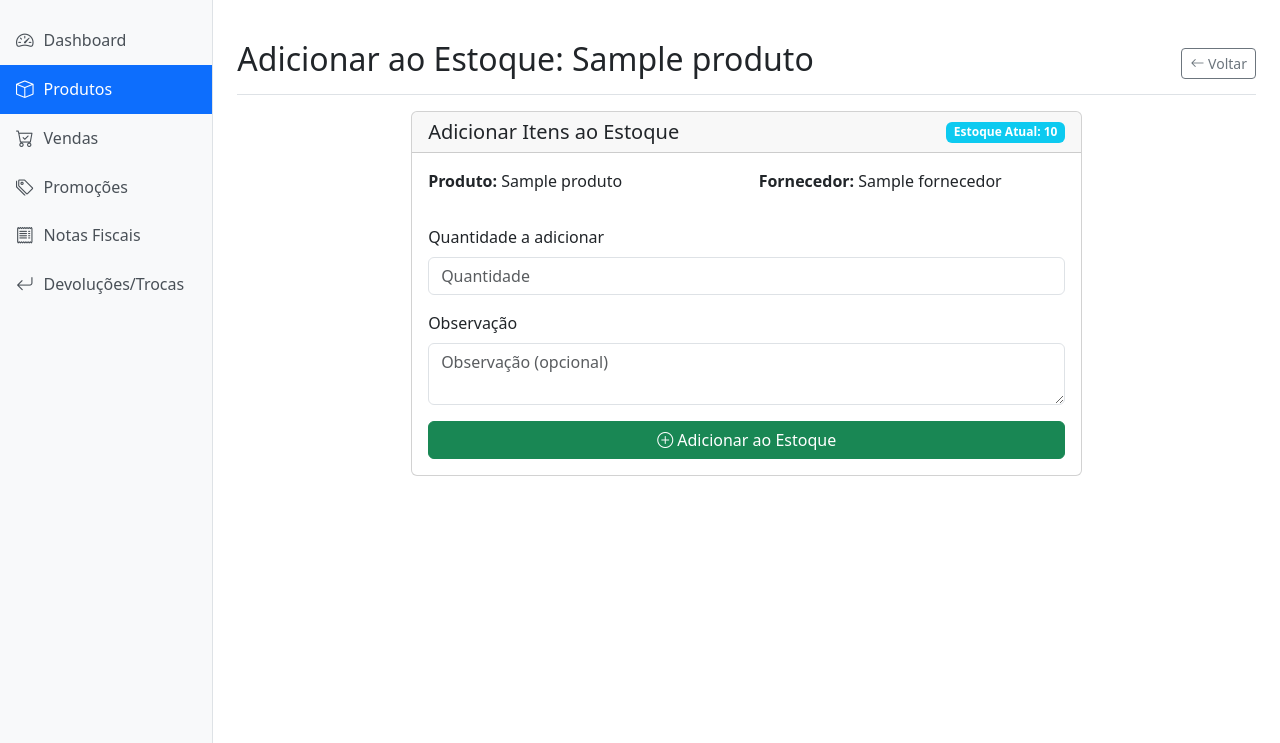
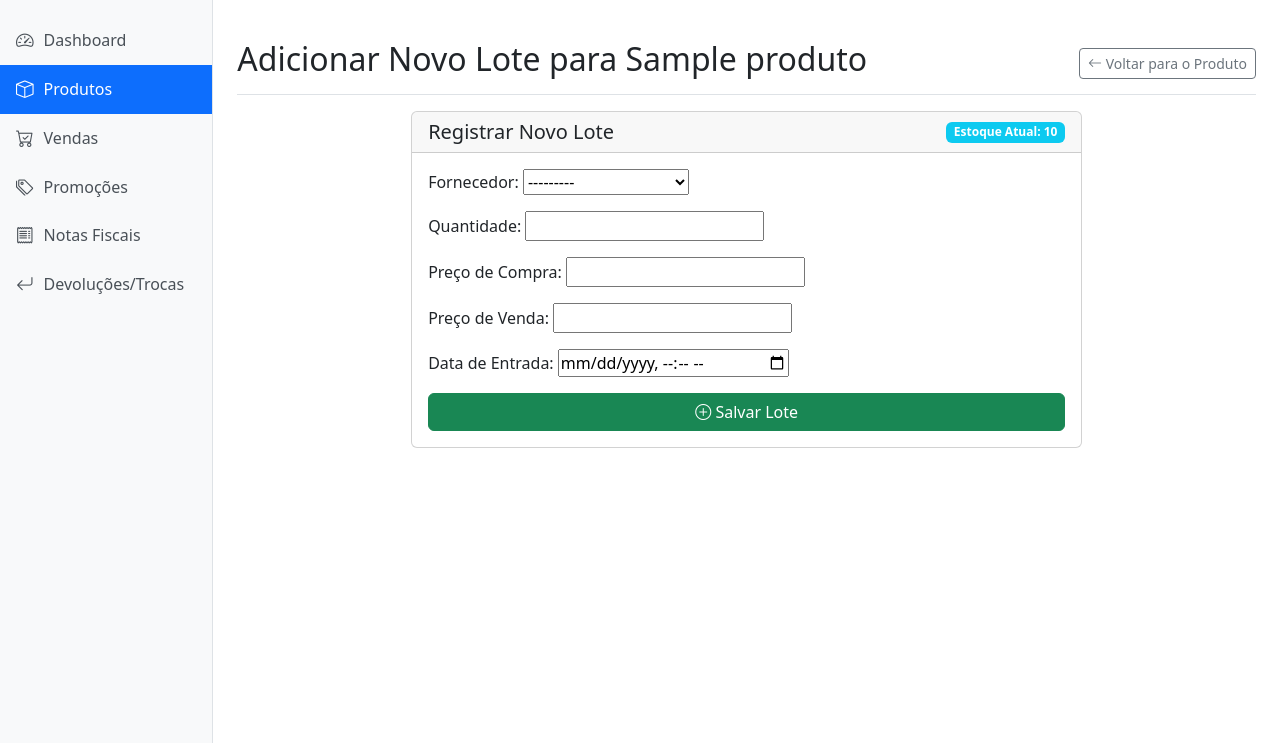
Before and after one commit to darlancst/estoke, a Django app: page /produtos/1/adicionar-estoque/ in a window 1280 px wide. Shown: the part 56-799 px from the top of the page. Run offline with Django 5.2, Linux system fonts and the light colour scheme; tables that the repository leaves empty hold one stand-in row (values such as "Sample post").

Commit message:
Corrige formulário de Adicionar Estoque para usar Lotes

```diff
--- a/inventario/forms.py
+++ b/inventario/forms.py
@@ -209,23 +209,3 @@ class PeriodoForm(forms.Form):
                 raise forms.ValidationError("A data de início deve ser anterior à data de término.")
 
         return cleaned_data
-
-class AdicionarEstoqueForm(forms.Form):
-    quantidade = forms.IntegerField(
-        label='Quantidade a adicionar',
-        min_value=1,
-        widget=forms.NumberInput(attrs={
-            'class': 'form-control',
-            'placeholder': 'Quantidade'
-        })
-    )
-
-    observacao = forms.CharField(
-        label='Observação',
-        required=False,
-        widget=forms.Textarea(attrs={
-            'class': 'form-control',
-            'rows': 2,
-            'placeholder': 'Observação (opcional)'
-        })
-    )
--- a/inventario/templates/inventario/produtos/adicionar_estoque.html
+++ b/inventario/templates/inventario/produtos/adicionar_estoque.html
@@ -1,12 +1,12 @@
 {% extends 'inventario/base.html' %}
 
-{% block title %}Adicionar ao Estoque - {{ produto.nome }} - Controle de Estoque{% endblock %}
+{% block title %}{{ titulo }} - Controle de Estoque{% endblock %}
 
-{% block header %}Adicionar ao Estoque: {{ produto.nome }}{% endblock %}
+{% block header %}{{ titulo }}{% endblock %}
 
 {% block header_buttons %}
-<a href="{% url 'inventario:lista_produtos' %}" class="btn btn-sm btn-outline-secondary">
-    <i class="bi bi-arrow-left"></i> Voltar
+<a href="{% url 'inventario:detalhe_produto' pk=produto.pk %}" class="btn btn-sm btn-outline-secondary">
+    <i class="bi bi-arrow-left"></i> Voltar para o Produto
 </a>
 {% endblock %}
 
@@ -16,46 +16,19 @@
         <div class="card">
             <div class="card-header">
                 <div class="d-flex justify-content-between align-items-center">
-                    <h5 class="mb-0">Adicionar Itens ao Estoque</h5>
+                    <h5 class="mb-0">Registrar Novo Lote</h5>
                     <span class="badge bg-info">Estoque Atual: {{ produto.quantidade }}</span>
                 </div>
             </div>
             <div class="card-body">
-                <div class="row mb-3">
-                    <div class="col-md-6">
-                        <p><strong>Produto:</strong> {{ produto.nome }}</p>
-                    </div>
-                    <div class="col-md-6">
-                        <p><strong>Fornecedor:</strong> {{ produto.fornecedor.nome }}</p>
-                    </div>
-                </div>
-
                 <form method="post">
                     {% csrf_token %}
 
-                    <div class="mb-3">
-                        <label for="{{ form.quantidade.id_for_label }}" class="form-label">{{ form.quantidade.label }}</label>
-                        {{ form.quantidade }}
-                        {% if form.quantidade.errors %}
-                            <div class="invalid-feedback d-block">
-                                {{ form.quantidade.errors }}
-                            </div>
-                        {% endif %}
-                    </div>
+                    {{ form.as_p }}
 
-                    <div class="mb-3">
-                        <label for="{{ form.observacao.id_for_label }}" class="form-label">{{ form.observacao.label }}</label>
-                        {{ form.observacao }}
-                        {% if form.observacao.errors %}
-                            <div class="invalid-feedback d-block">
-                                {{ form.observacao.errors }}
-                            </div>
-                        {% endif %}
-                    </div>
-
-                    <div class="d-grid">
+                    <div class="d-grid mt-3">
                         <button type="submit" class="btn btn-success">
-                            <i class="bi bi-plus-circle"></i> Adicionar ao Estoque
+                            <i class="bi bi-plus-circle"></i> Salvar Lote
                         </button>
                     </div>
                 </form>
--- a/inventario/views.py
+++ b/inventario/views.py
@@ -18,7 +18,7 @@ from .models import (
 from .forms import (
     FornecedorForm, ProdutoForm, BuscaProdutoForm, PromocaoForm,
     VendaForm, NotaFiscalForm, DevolucaoForm, ConfiguracaoForm,
-    PeriodoForm, BuscaVendaForm, AdicionarEstoqueForm
+    PeriodoForm, BuscaVendaForm, LoteForm
 )
 
 # Funções utilitárias
@@ -277,19 +277,20 @@ def excluir_produto(request, pk):
 def adicionar_estoque(request, pk):
     produto = get_object_or_404(Produto, pk=pk)
     if request.method == 'POST':
-        form = AdicionarEstoqueForm(request.POST)
+        form = LoteForm(request.POST)
         if form.is_valid():
             lote = form.save(commit=False)
             lote.produto = produto
             lote.save()
-            messages.success(request, f'Estoque adicionado ao produto "{produto.nome}" com sucesso.')
+            messages.success(request, f'Novo lote de estoque adicionado ao produto "{produto.nome}" com sucesso.')
             return redirect('inventario:detalhe_produto', pk=produto.pk)
     else:
-        form = AdicionarEstoqueForm()
+        form = LoteForm()
 
     return render(request, 'inventario/produtos/adicionar_estoque.html', {
         'form': form,
-        'produto': produto
+        'produto': produto,
+        'titulo': f'Adicionar Novo Lote para {produto.nome}'
     })
 
 # Views de Promoções
```
